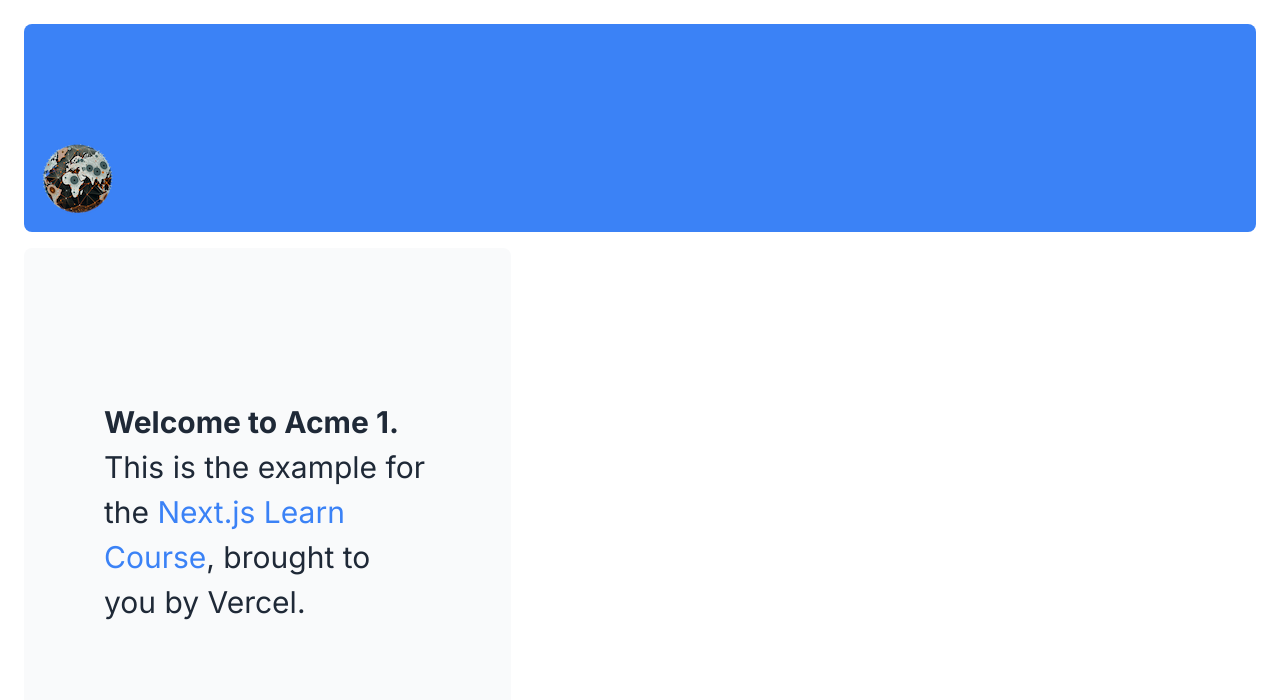
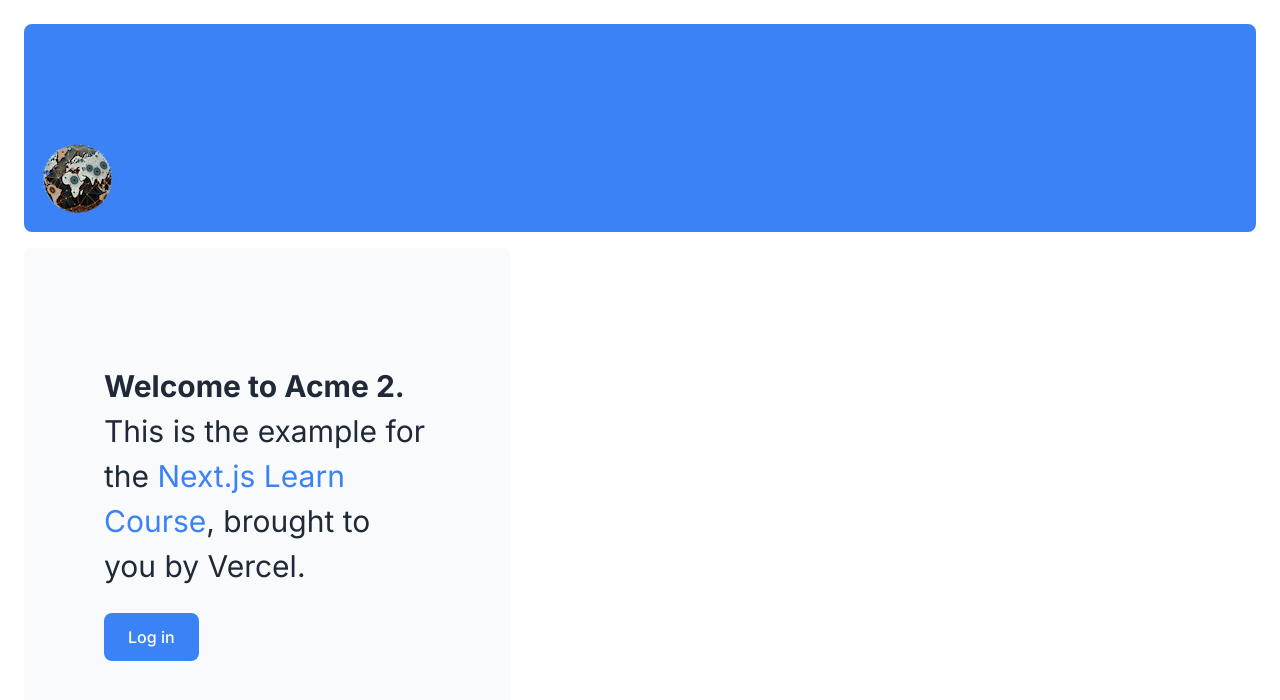
Before and after one commit to wstalmans1/dashboardapp-nextjs-fleek, a Next.js app: page / in a window 1280 px wide. Shown: the top 700 px of the page. Built offline with nearby package versions, Linux system fonts and the light colour scheme.

Commit message:
login link

```diff
--- a/app/page.tsx
+++ b/app/page.tsx
@@ -1,28 +1,30 @@
-
+import Link from "next/link";
 
 export default function Page() {
   return (
     <main className="flex min-h-screen flex-col p-6">
+
       <div className="flex h-20 shrink-0 items-end rounded-lg bg-blue-500 p-4 md:h-52">
         <img src="/favicon.png" alt="Example Image" className="rounded-lg" />
           {/* <AcmeLogo /> */}
       </div>
 
       <div className="mt-4 flex grow flex-col gap-4 md:flex-row">
+
         <div className="flex flex-col justify-center gap-6 rounded-lg bg-gray-50 px-6 py-10 md:w-2/5 md:px-20">
           <p className={`text-xl text-gray-800 md:text-3xl md:leading-normal`}>
-            <strong>Welcome to Acme 1.</strong> This is the example for the{' '}
+            <strong>Welcome to Acme 2.</strong> This is the example for the{' '}
             <a href="https://nextjs.org/learn/" className="text-blue-500">
               Next.js Learn Course
             </a>
             , brought to you by Vercel.
           </p>
-          {/*<Link
+          <Link
             href="/login"
             className="flex items-center gap-5 self-start rounded-lg bg-blue-500 px-6 py-3 text-sm font-medium text-white transition-colors hover:bg-blue-400 md:text-base"
           >
-            <span>Log in</span> <ArrowRightIcon className="w-5 md:w-6" />
-          </Link>*/}
+            <span>Log in</span> {/*<ArrowRightIcon className="w-5 md:w-6" />*/}
+          </Link>
         </div>
 
         <div className="flex items-center justify-center p-6 md:w-3/5 md:px-28 md:py-12">
```
